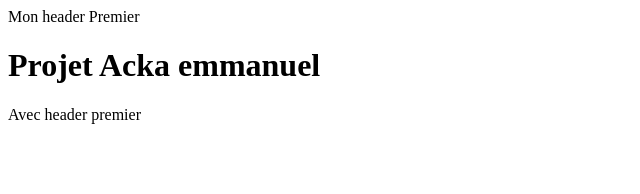
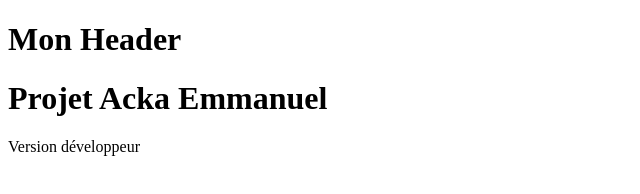
Before and after one commit to acka225/projet-devop-acka_emmanuel, a plain HTML site: page index.html in a window 1280 px wide. Shown: the whole page, without its empty margins (0-640 px from the left). Drawn offline with Linux system fonts and the light colour scheme.

Commit message:
Modification du header

```diff
--- a/index.html
+++ b/index.html
@@ -1,11 +1,13 @@
 <!DOCTYPE html>
 <html>
 <head>
-    <title>Projet Devop </title>
+    <title>Projet DevOps</title>
 </head>
 <body>
-    <header class="main">Mon header Premier</header>
-    <h1>Projet Acka emmanuel</h1>
-    <p>Avec header premier</p>
+    <header class="main">
+        <h1>Mon Header</h1>
+    </header>
+    <h1>Projet Acka Emmanuel</h1>
+    <p>Version développeur</p>
 </body>
 </html>
```
